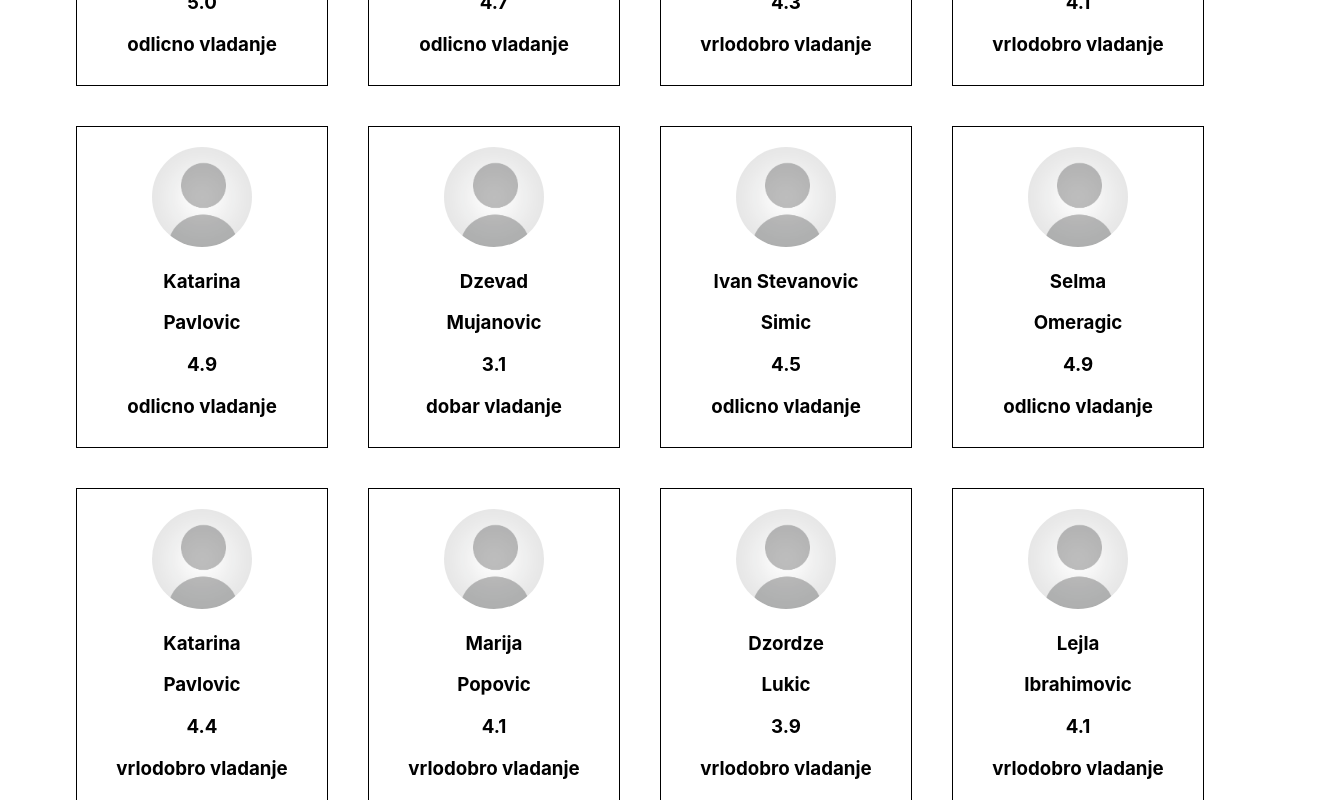
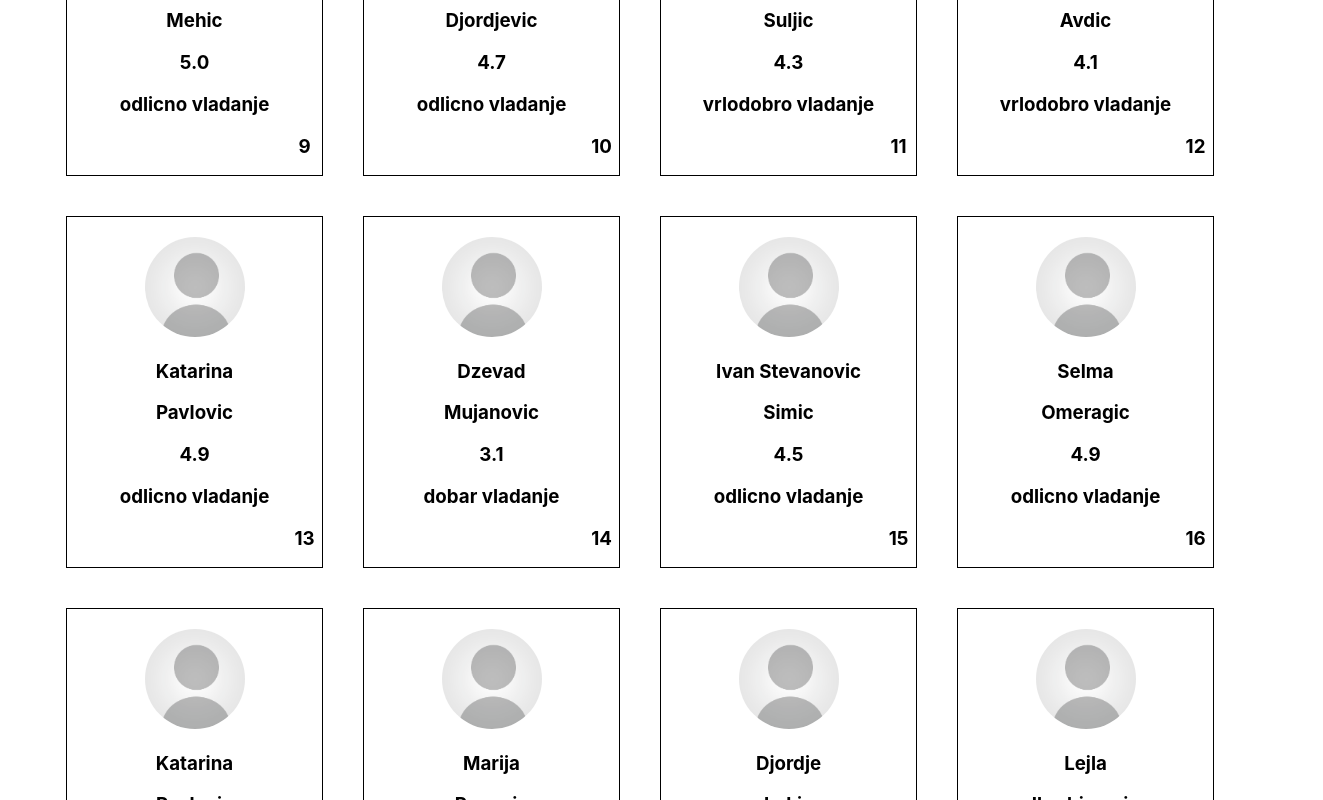
Before and after one commit to aminnicevic04/React-App-NIT, a React (Create React App) app in the folder my-app/: page / in a window 1280 px wide. Shown: the part 980-1780 px from the top of the page, 1323 px wide, since content can reach past the window. Built offline with nearby package versions, Linux system fonts and the light colour scheme.

Commit message:
vezbanje

```diff
--- a/my-app/src/App.js
+++ b/my-app/src/App.js
@@ -131,7 +131,7 @@ function App() {
       uspeh: "4.1",
     },
     {
-      ime: "Dzordze",
+      ime: "Djordje",
       prezime: "Lukic",
       redniBroj: 19,
       vladanje: "vrlodobro",
@@ -162,6 +162,7 @@ function App() {
             prezime={el.prezime}
             vladanje={el.vladanje}
             uspeh={el.uspeh}
+            redniBroj={el.redniBroj}
           />
         );
       })}
--- a/my-app/src/components/Card/Card.css
+++ b/my-app/src/components/Card/Card.css
@@ -2,8 +2,8 @@
     border:1px solid black;
     text-align: center;
     padding-top: 20px;
-    width: 250px;
-    height: 300px;
+    width: 255px;
+    height: 330px;
     margin: 20px;
 }
 img{
@@ -11,3 +11,6 @@ img{
     width: 100px;
     border-radius: 50%;
 }
+#redniB{
+    transform: translateX(110px)    ;
+}
--- a/my-app/src/components/Card/Card.js
+++ b/my-app/src/components/Card/Card.js
@@ -11,6 +11,7 @@ function Card(props) {
         <h3>{props.prezime}</h3>
         <h3>{props.uspeh}</h3>
         <h3>{props.vladanje} vladanje</h3>
+        <h3 id="redniB">{props.redniBroj}</h3>
       </div>
     </div>
   );
```
